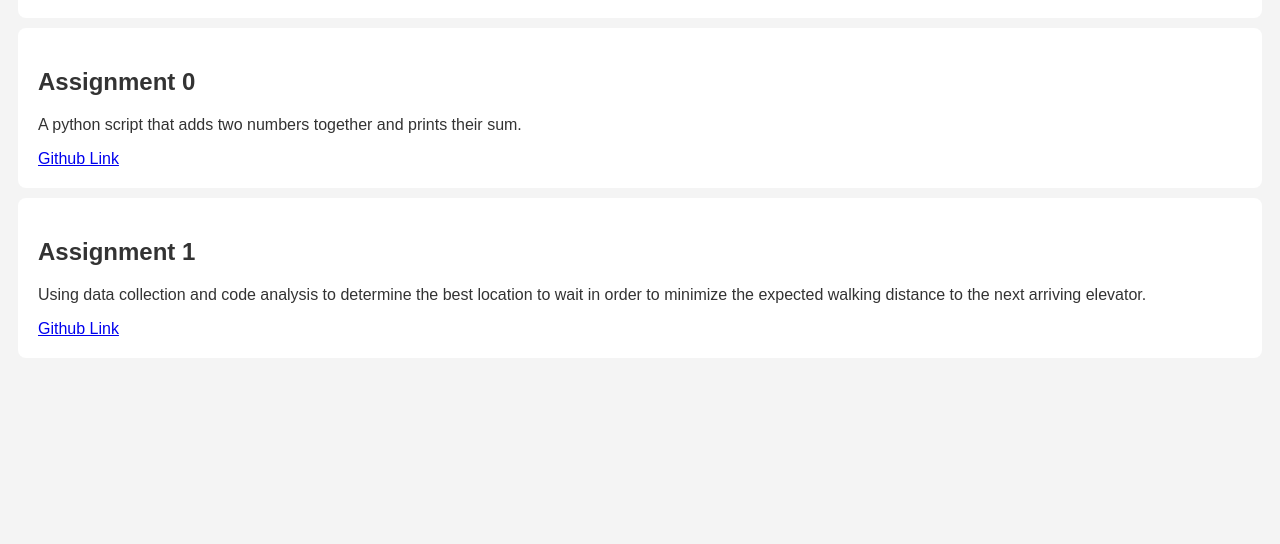
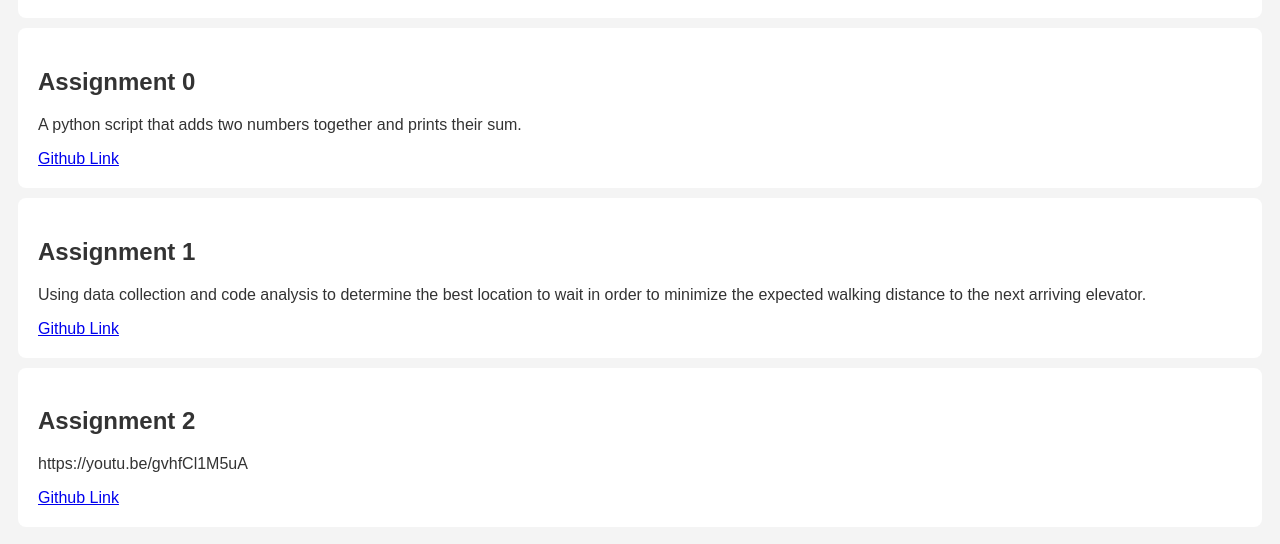
Before and after one commit to dmohsen/dmohsen.github.io, a plain HTML site: page assignments.html in a window 1280 px wide. Shown: the part 130-674 px from the top of the page. Drawn offline with Linux system fonts and the light colour scheme.

Commit message:
Update assignments.html

```diff
--- a/assignments.html
+++ b/assignments.html
@@ -31,5 +31,10 @@
         <p>Using data collection and code analysis to determine the best location to wait in order to minimize the expected walking distance to the next arriving elevator.</p>
         <a href="https://github.com/dmohsen/dmohsen-assignment-1">Github Link</a>
     </section>
+    <section>
+        <h2>Assignment 2</h2>
+        <p>https://youtu.be/gvhfCl1M5uA</p>
+        <a href="https://github.com/dmohsen/dmohsen-assignment-2">Github Link</a>
+    </section>
 </body>
 </html>
```
